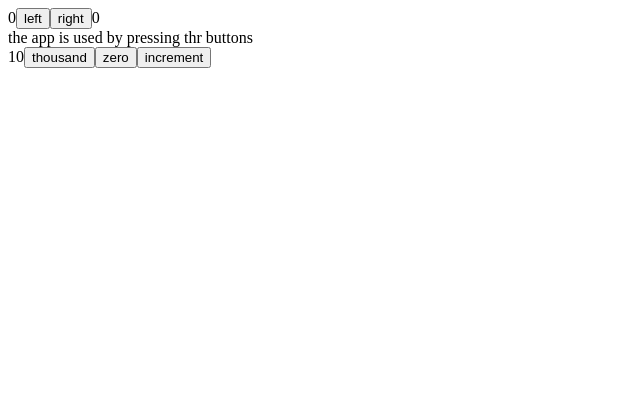
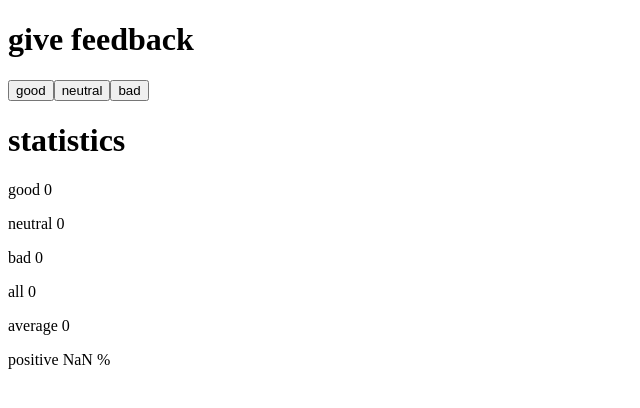
Before and after one commit to plalgiush/Introduction_to_React, a React (Create React App) app: page / in a window 1280 px wide. Shown: the top 408 px of the page, without its empty margins (0-640 px from the left). Built offline with nearby package versions, Linux system fonts and the light colour scheme.

Commit message:
latest changes

```diff
--- a/src/App.js
+++ b/src/App.js
@@ -1,62 +1,44 @@
 import { useState } from "react";
-import button from "./Components/Button";
 import {logDOM} from "@testing-library/react";
 
-const History = (props) => {
-  if (props.allClicks.length === 0) {
-      return (
-          <div>
-              the app is used by pressing thr buttons
-          </div>
-      )
-  }
-  return (
-      <div>
-          button press history: {props.allClicks.join(' ')}
-      </div>
-  )
-}
+const App = () => {
+    const [good, setGood] = useState(0)
+    const [neutral, setNeutral] = useState(0)
+    const [bad, setBad] = useState(0)
+    const [all, setAll] = useState([])
+    const [average, setAverage] = useState([])
 
-const Button = ( {handleClick, text} ) => {
-    return (
-        <button onClick={handleClick}>{text}</button>
-    )
-}
-
-const App = () => {
-    const [left, setLeft] = useState(0)
-    const [right, setRight] = useState(0)
-    const [allClicks, setAll] = useState([])
-
-    const [value, setValue] = useState(10)
-
-    const setToValue = (newValue) => () => {
-        console.log(newValue)
-        setValue(newValue)
+    const handleGood = () => {
+        all: setAll(all.concat(1))
+        good: setGood(good + 1)
+        average: setAverage(average.concat(1))
     }
 
-    const handleLeftClick = () => {
-        setAll(allClicks.concat('L'))
-        setLeft(left + 1)
+    const handleNeutral = () => {
+        all: setAll(all.concat(0))
+        neutral: setNeutral(neutral + 1)
     }
 
-    const handleRightClick = () => {
-        setAll(allClicks.concat('R'))
-        setRight(right + 1)
+    const handleBad = () => {
+        all: setAll(all.concat(-1))
+        bad: setBad(bad + 1)
+        average: setAverage(average.concat(-1))
     }
 
     return (
         <div>
-            {left}
-            <Button handleClick={handleLeftClick} text='left' />
-            <Button handleClick={handleRightClick} text='right' />
-            {right}
-            <History allClicks={allClicks} />
+            <h1>give feedback</h1>
+            <button onClick={handleGood} text='good'>good</button>
+            <button onClick={handleNeutral} text='neutral'>neutral</button>
+            <button onClick={handleBad} text='bad'>bad</button>
 
-            {value}
-            <button onClick={setToValue(1000)}>thousand</button>
-            <button onClick={setToValue(0)}>zero</button>
-            <button onClick={setToValue(value + 1)}>increment</button>
+            <h1>statistics</h1>
+            <p>good {good}</p>
+            <p>neutral {neutral}</p>
+            <p>bad {bad}</p>
+            <p>all {all.length}</p>
+            <p>average {average.reduce(function() { return (good - bad) / all.length }, 0)}</p>
+            <p>positive {(good * 100) / all.length} %</p>
         </div>
     )
 }
--- a/src/Components/Button.jsx
+++ /dev/null
@@ -1,9 +0,0 @@
-import React from 'react';
-
-const Button = ( {onClick, text} ) => (
-    <button onClick={onClick}>
-        {text}
-    </button>
-)
-
-export default Button;
--- a/src/Components/Display.jsx
+++ /dev/null
@@ -1,5 +0,0 @@
-import React from 'react';
-
-const Display = ( {counter} ) => (<div>{counter}</div>)
-
-export default Display;
--- a/src/index.js
+++ b/src/index.js
@@ -1,8 +1,7 @@
-import React from 'react'
 import ReactDOM from 'react-dom';
-
 import App from './App';
 
-ReactDOM.createRoot(document.getElementById('root')).render(
+ReactDOM.render(
     <App />,
+    document.getElementById('root')
 );
```
Also changed, not shown: src/Components/Content.jsx (deleted, +0 -18 lines), src/Components/Header.jsx (deleted, +0 -11 lines), src/Components/Part.jsx (deleted, +0 -11 lines), src/Components/Total.jsx (deleted, +0 -12 lines).
